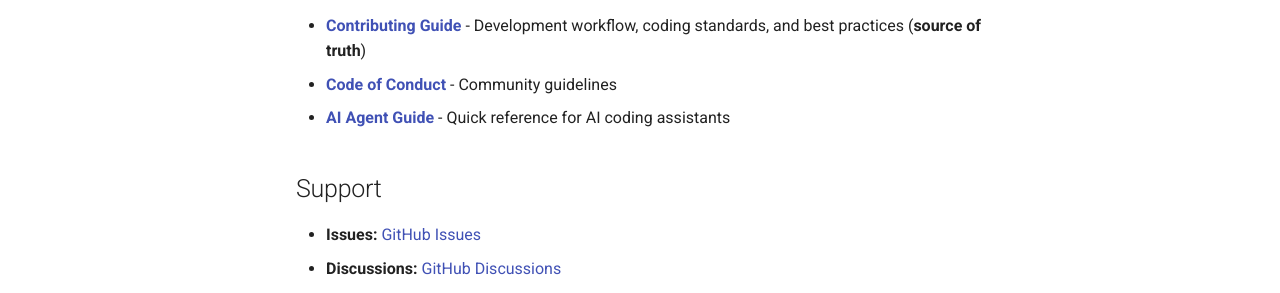
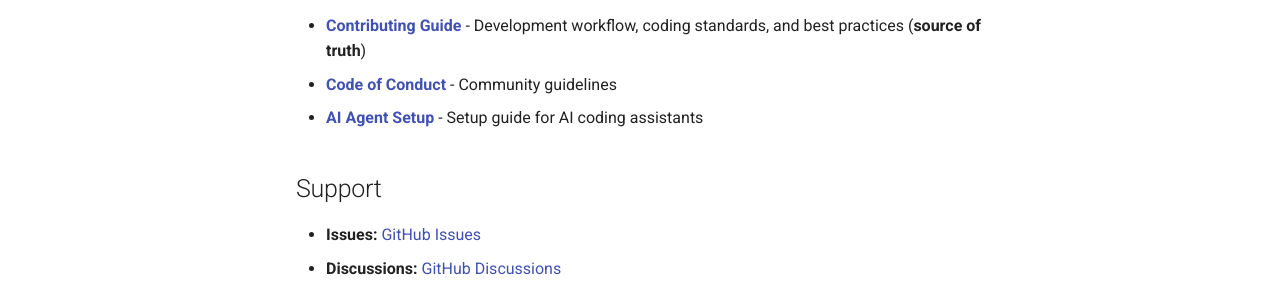
Before and after one commit to endavis/pyproject-template, an MkDocs documentation site: the page built from docs/index.md, in a window 1280 px wide and 900 px high, scrolled down 1153 px. Shown: the part 381-674 px from the top of the window. Built offline with MkDocs 1.6.1 and Material for MkDocs 9.7.7, drawn with Linux system fonts in a browser that asks for light colours; comment, search, counter and statistics services are not loaded.

Commit message:
docs: update placeholder GitHub URLs in index.md (merges PR #79, closes #78)
Co-authored-by: Claude Opus 4.5 <noreply@anthropic.com>

```diff
--- a/docs/index.md
+++ b/docs/index.md
@@ -11,7 +11,7 @@ Package Name is a modern Python project template with comprehensive tooling for
 - [Installation Guide](getting-started/installation.md)
 - [User Guide](usage/basics.md)
 - [API Reference](reference/api.md)
-- [Contributing](https://github.com/username/package_name/blob/main/.github/CONTRIBUTING.md)
+- [Contributing](https://github.com/endavis/pyproject-template/blob/main/.github/CONTRIBUTING.md)
 
 ## Features
 
@@ -46,16 +46,16 @@ print(message)  # Output: Hello, Python!
 
 ### For Contributors
 
-- **[Contributing Guide](https://github.com/username/package_name/blob/main/.github/CONTRIBUTING.md)** - Development workflow, coding standards, and best practices (**source of truth**)
-- **[Code of Conduct](https://github.com/username/package_name/blob/main/.github/CODE_OF_CONDUCT.md)** - Community guidelines
-- **[AI Agent Guide](https://github.com/username/package_name/blob/main/AGENTS.md)** - Quick reference for AI coding assistants
+- **[Contributing Guide](https://github.com/endavis/pyproject-template/blob/main/.github/CONTRIBUTING.md)** - Development workflow, coding standards, and best practices (**source of truth**)
+- **[Code of Conduct](https://github.com/endavis/pyproject-template/blob/main/.github/CODE_OF_CONDUCT.md)** - Community guidelines
+- **[AI Agent Setup](development/AI_SETUP.md)** - Setup guide for AI coding assistants
 
 ## Support
 
-- **Issues:** [GitHub Issues](https://github.com/username/package_name/issues)
-- **Discussions:** [GitHub Discussions](https://github.com/username/package_name/discussions)
-- **Security:** See [SECURITY.md](https://github.com/username/package_name/blob/main/.github/SECURITY.md)
+- **Issues:** [GitHub Issues](https://github.com/endavis/pyproject-template/issues)
+- **Discussions:** [GitHub Discussions](https://github.com/endavis/pyproject-template/discussions)
+- **Security:** See [SECURITY.md](https://github.com/endavis/pyproject-template/blob/main/.github/SECURITY.md)
 
 ## License
 
-This project is licensed under the MIT License - see the [LICENSE](https://github.com/username/package_name/blob/main/LICENSE) file for details.
+This project is licensed under the MIT License - see the [LICENSE](https://github.com/endavis/pyproject-template/blob/main/LICENSE) file for details.
```
